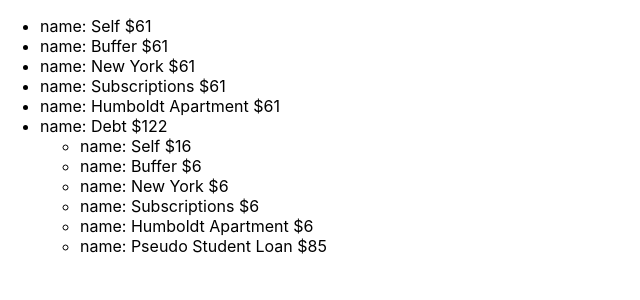
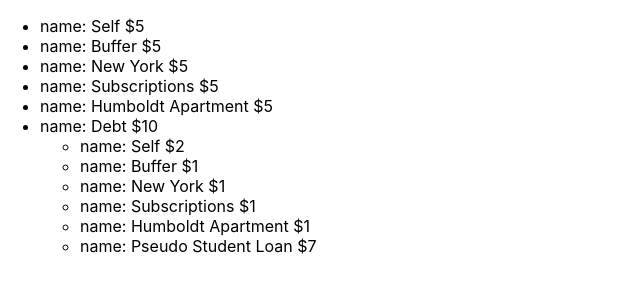
Before and after one commit to Ant3ney/Anthonys_Finance_App, a React (Create React App) app: page / in a window 1280 px wide. Shown: the top 300 px of the page, without its empty margins (0-640 px from the left). Built offline with nearby package versions, Linux system fonts and the light colour scheme.

Commit message:
Add income amount for 06/15/2023 partition

```diff
--- a/src/components/IncomePartition/PartitionTree.tsx
+++ b/src/components/IncomePartition/PartitionTree.tsx
@@ -1,7 +1,7 @@
 import build3DHierarchy from "./build3DHierarchy";
 import { summer2023 } from "./partitionTrees";
 
-const HARD_INCOME = 610;
+const HARD_INCOME = 50;
 
 function PartitionTree({ income, twoDHierarchy }: any) {
   const deepCopy2DHierarchy = JSON.parse(JSON.stringify(twoDHierarchy));
```
